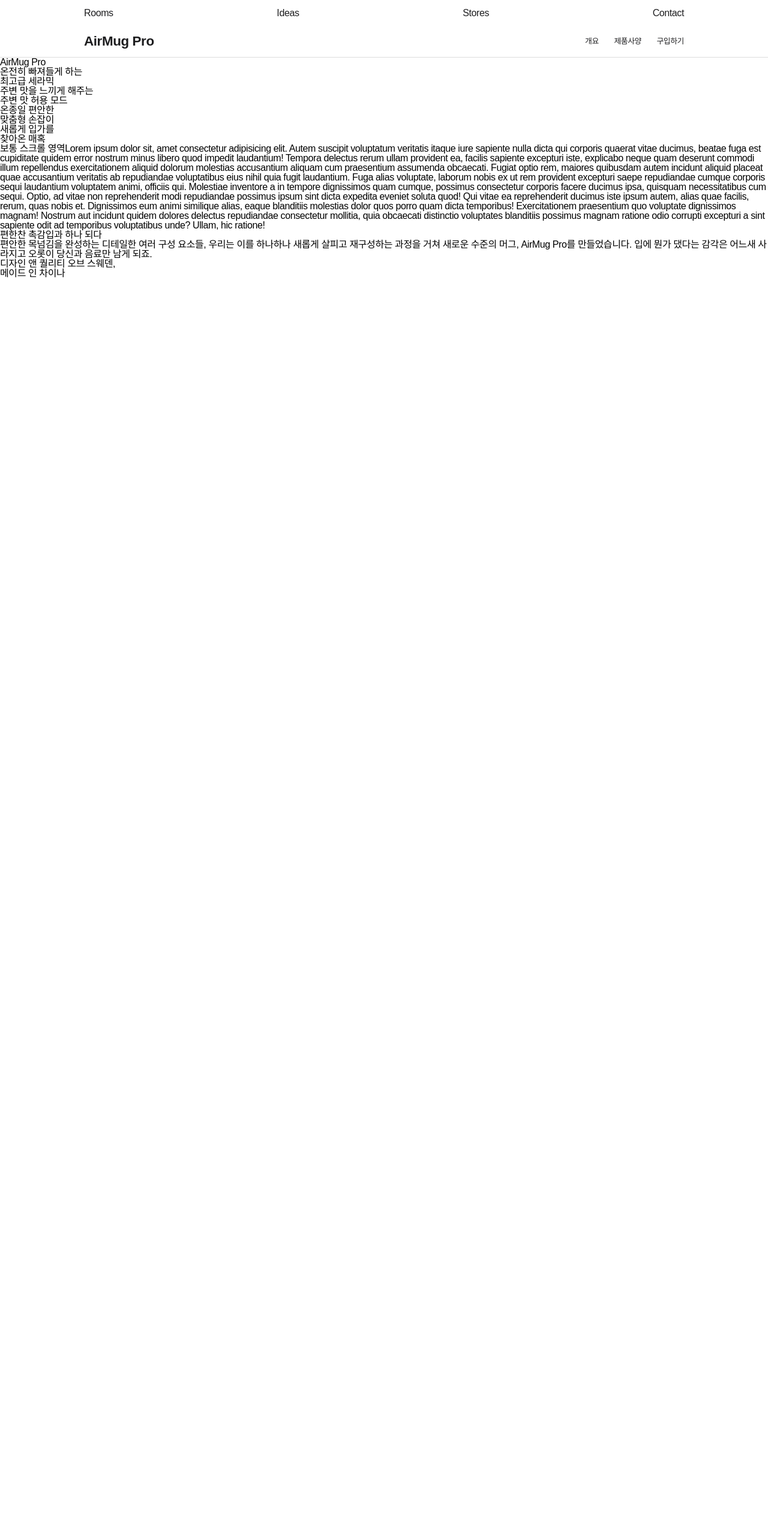
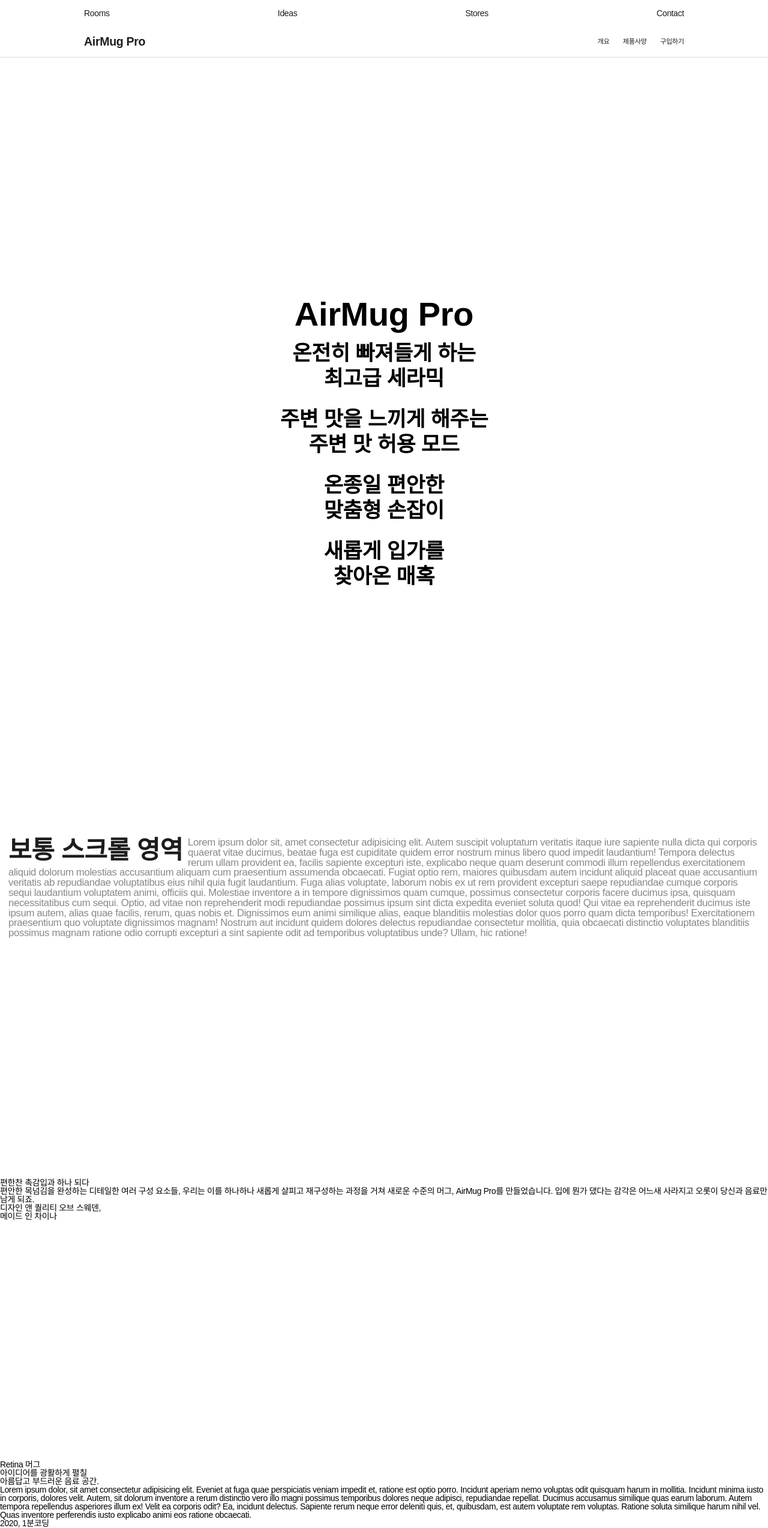
Before and after one commit to devho813/air-mug-pro, a Next.js app: page / in a window 1280 px wide. Shown: the whole page at 60% size. Before the commit the page ends 800 px from the top, so only its background shows below. Built offline with nearby package versions, Linux system fonts and the light colour scheme.

Commit message:
섹션 1, 2 css 적용

```diff
--- /dev/null
+++ b/src/components/Footer.tsx
@@ -0,0 +1,6 @@
+import React from 'react';
+function Footer() {
+  return <footer>2020, 1분코딩</footer>;
+}
+
+export default Footer;
--- a/src/components/Gnb.tsx
+++ b/src/components/Gnb.tsx
@@ -15,6 +15,7 @@
 }
 
 const GnbContainer = styled.nav`
+  padding: 0 1rem;
   height: 44px;
 `;
 
--- a/src/components/Lnb.tsx
+++ b/src/components/Lnb.tsx
@@ -17,6 +17,7 @@
 }
 
 const LnbContainer = styled.nav`
+  padding: 0 1rem;
   height: 52px;
   border-bottom: 1px solid #ddd;
 `;
--- a/src/components/scroll-section/Section0.tsx
+++ b/src/components/scroll-section/Section0.tsx
@@ -4,29 +4,53 @@
   return (
     <Section0Container>
       <h1>AirMug Pro</h1>
+      <DescriptionWrapper>
         <p>
-        온전히 빠져들게 하는
-        <br />
-        최고급 세라믹
+          온전히 빠져들게 하는 <br /> 최고급 세라믹
         </p>
+      </DescriptionWrapper>
+      <DescriptionWrapper>
         <p>
-        주변 맛을 느끼게 해주는
-        <br />
-        주변 맛 허용 모드
+          주변 맛을 느끼게 해주는 <br /> 주변 맛 허용 모드
         </p>
+      </DescriptionWrapper>
+      <DescriptionWrapper>
         <p>
-        온종일 편안한
-        <br />
-        맞춤형 손잡이
+          온종일 편안한 <br /> 맞춤형 손잡이
         </p>
+      </DescriptionWrapper>
+      <DescriptionWrapper>
         <p>
-        새롭게 입가를
-        <br />
-        찾아온 매혹
+          새롭게 입가를 <br /> 찾아온 매혹
         </p>
+      </DescriptionWrapper>
     </Section0Container>
   );
 }
+
 export default Section0;
 
-const Section0Container = styled.section``;
+const Section0Container = styled.section`
+  padding-top: 50vh;
+
+  h1 {
+    font-size: 4rem;
+    font-weight: bold;
+    text-align: center;
+  }
+`;
+
+const DescriptionWrapper = styled.div`
+  display: flex;
+  align-items: center;
+  justify-content: center;
+  margin: 5px 0;
+  height: 3em;
+  font-size: 2.5rem;
+
+  p {
+    line-height: 1.2;
+    font-weight: bold;
+    text-align: center;
+  }
+`;
--- a/src/components/scroll-section/Section1.tsx
+++ b/src/components/scroll-section/Section1.tsx
@@ -1,7 +1,8 @@
 import React from 'react';
+import styled from 'styled-components';
 function Section1() {
   return (
-    <section>
+    <Section1Container>
       <p>
         <strong>보통 스크롤 영역</strong>
         Lorem ipsum dolor sit, amet consectetur adipisicing elit. Autem suscipit voluptatum veritatis itaque iure
@@ -20,7 +21,25 @@
         possimus magnam ratione odio corrupti excepturi a sint sapiente odit ad temporibus voluptatibus unde? Ullam, hic
         ratione!
       </p>
-    </section>
+    </Section1Container>
   );
 }
 export default Section1;
+
+const Section1Container = styled.section`
+  padding-top: 50vh;
+
+  p {
+    padding: 0 1rem;
+    font-size: 1.2rem;
+    color: #888;
+
+    strong {
+      float: left;
+      margin-right: 0.2em;
+      font-size: 3rem;
+      color: rgb(29, 29, 31);
+      font-weight: bold;
+    }
+  }
+`;
--- a/src/components/scroll-section/Section2.tsx
+++ b/src/components/scroll-section/Section2.tsx
@@ -30,6 +30,8 @@
 }
 export default Section2;
 
-const Section2Container = styled.section``;
+const Section2Container = styled.section`
+  padding-top: 50vh;
+`;
 const Content = styled.div``;
 const Pin = styled.div``;
--- a/src/components/scroll-section/Section3.tsx
+++ b/src/components/scroll-section/Section3.tsx
@@ -1,5 +1,29 @@
 import React from 'react';
+import styled from 'styled-components';
 function Section3() {
-  return <section></section>;
+  return (
+    <Section3Container>
+      <p>
+        <strong>Retina 머그</strong>
+        <br />
+        아이디어를 광활하게 펼칠
+        <br /> 아름답고 부드러운 음료 공간.
+      </p>
+      <CanvasCaption>
+        Lorem ipsum dolor, sit amet consectetur adipisicing elit. Eveniet at fuga quae perspiciatis veniam impedit et,
+        ratione est optio porro. Incidunt aperiam nemo voluptas odit quisquam harum in mollitia. Incidunt minima iusto
+        in corporis, dolores velit. Autem, sit dolorum inventore a rerum distinctio vero illo magni possimus temporibus
+        dolores neque adipisci, repudiandae repellat. Ducimus accusamus similique quas earum laborum. Autem tempora
+        repellendus asperiores illum ex! Velit ea corporis odit? Ea, incidunt delectus. Sapiente rerum neque error
+        deleniti quis, et, quibusdam, est autem voluptate rem voluptas. Ratione soluta similique harum nihil vel. Quas
+        inventore perferendis iusto explicabo animi eos ratione obcaecati.
+      </CanvasCaption>
+    </Section3Container>
+  );
 }
 export default Section3;
+
+const Section3Container = styled.section`
+  padding-top: 50vh;
+`;
+const CanvasCaption = styled.p``;
--- a/src/pages/index.tsx
+++ b/src/pages/index.tsx
@@ -1,5 +1,6 @@
 import React from 'react';
 import styled from 'styled-components';
+import Footer from '../components/Footer';
 import Gnb from '../components/Gnb';
 import Lnb from '../components/Lnb';
 import ScrollSection from '../components/scroll-section';
@@ -10,6 +11,7 @@
       <Gnb />
       <Lnb />
       <ScrollSection />
+      <Footer />
     </HomeContainer>
   );
 }
--- a/src/utils/global-styles.ts
+++ b/src/utils/global-styles.ts
@@ -23,6 +23,7 @@
     box-sizing: border-box;
   }
   html{
+    font-size: 14px;
     font-family: sans-serif;
   }
   body{
```
Lines whose indentation alone changed are shown as unchanged.
